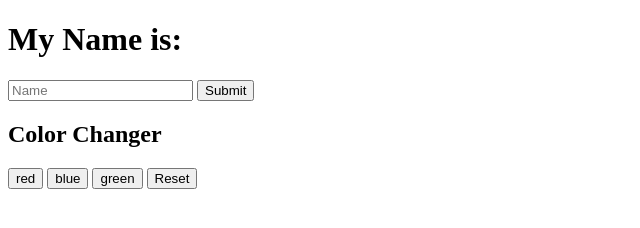
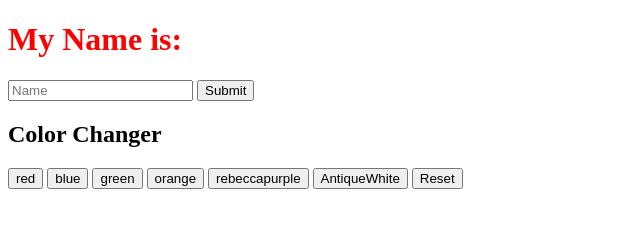
Before and after one commit to TIY-LR-FEE-2015-Fall/lesson-03-03, a plain HTML site: page index.html in a window 1280 px wide. Both pictures are taken after a click on the button "red". Shown: the whole page, without its empty margins (0-640 px from the left). Drawn offline with Linux system fonts and the light colour scheme.

Commit message:
Color Change Buttons

```diff
--- a/app.js
+++ b/app.js
@@ -1,3 +1,14 @@
 (function() {
+  var superName = document.querySelector('.super-name');
+  var colorChangers = Array.from(document.querySelectorAll('.change-color'));
 
+  var registerClick = (colorBtn) => {
+    var changeSuperColor = () => {
+      superName.style.color = colorBtn.innerHTML;
+    };
+
+    colorBtn.addEventListener('click', changeSuperColor);
+  };
+
+  colorChangers.forEach(registerClick);
 })();
--- a/index.html
+++ b/index.html
@@ -18,11 +18,13 @@
     <button class="change-color">red</button>
     <button class="change-color">blue</button>
     <button class="change-color">green</button>
+    <button class="change-color">orange</button>
+    <button class="change-color">rebeccapurple</button>
+    <button class="change-color">AntiqueWhite</button>
 
     <button class="reset-color">Reset</button>
 
-    <script type="text/javascript" src="app.js">
-
+    <script src="app.js">
     </script>
   </body>
 </html>
```
